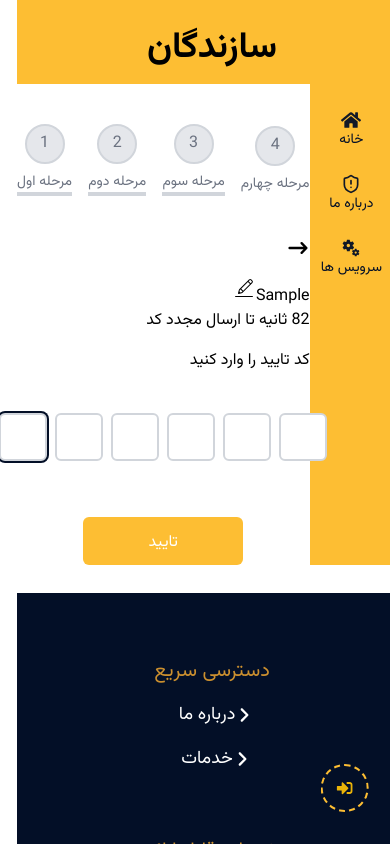
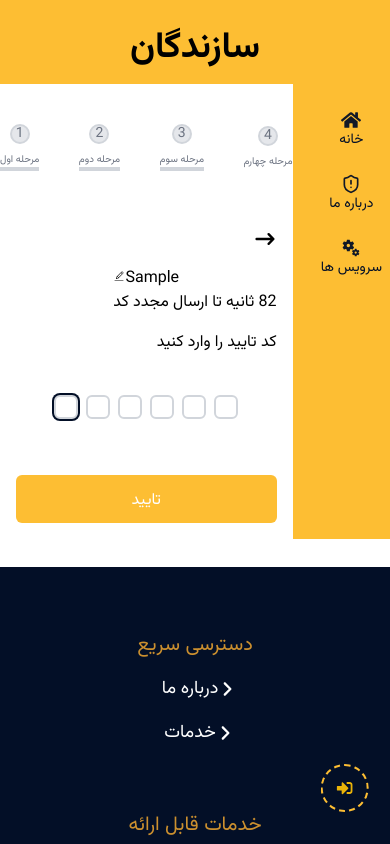
Before and after one commit to EmadARN/mvp-workers, a React (Vite) app: page /signIn in a window 390 px wide. Both pictures are taken after typing "Sample" into the empty fields and a click on the button "ارسال کد تایید". Shown: the top 844 px of the page. Built offline with nearby package versions, Linux system fonts and the light colour scheme.

Commit message:
update responsiv

```diff
--- a/src/components/auth/Stepper.jsx
+++ b/src/components/auth/Stepper.jsx
@@ -15,7 +15,7 @@ const Stepper = ({ currentStep }) => {
           <div key={step.id} className="flex flex-col items-center">
             {/* دایره هر مرحله */}
             <div
-              className={`flex items-center justify-center w-10 h-10 rounded-full border-2 ${
+              className={`flex items-center justify-center rounded-full w-5 h-5  md:w-10 md:h-10 first-letter:rounded-full border-2 text-[14px]  md:text-lg  ${
                 currentStep > index + 1
                   ? "bg-green-500 text-white border-green-500"
                   : currentStep === index + 1
@@ -27,9 +27,9 @@ const Stepper = ({ currentStep }) => {
             </div>
             {/* متن مرحله */}
             <p
-              className={`mt-2 text-sm ${
+              className={`mt-2 text-[10px] md:text-lg ${
                 currentStep === index + 1
-                  ? "text-blue-500 font-semibold"
+                  ? "text-blue-500 font-sans"
                   : "text-gray-500"
               }`}
             >
--- a/src/components/auth/otpForm/CheckOTPForm.jsx
+++ b/src/components/auth/otpForm/CheckOTPForm.jsx
@@ -1,6 +1,7 @@
 import { HiArrowNarrowRight } from "react-icons/hi";
 import { CiEdit } from "react-icons/ci";
 import PinInput from "./PinInput";
+
 function CheckOTPForm({
   onSubmit,
   otp,
@@ -11,19 +12,21 @@ function CheckOTPForm({
   phoneNumber,
 }) {
   return (
-    <div>
+    <div className="w-full max-w-md mx-auto p-4 sm:p-6">
       <button onClick={onBack} className="mb-4">
         <HiArrowNarrowRight className="w-6 h-6 text-secondary-500" />
       </button>
+
       {phoneNumber && (
-        <p>
+        <p className="text-center sm:text-left">
           {phoneNumber}
           <button onClick={onBack}>
-            <CiEdit className="w-6 h-6 text-primary-900" />
+            <CiEdit className="text-xs text-primary-900" />
           </button>
         </p>
       )}
-      <div className="mb-4 text-secondary-500">
+
+      <div className="mb-4  sm:text-right text-secondary-500">
         {time > 0 ? (
           <p>{time} ثانیه تا ارسال مجدد کد</p>
         ) : (
@@ -32,12 +35,12 @@ function CheckOTPForm({
       </div>
 
       <form className="space-y-10" onSubmit={onSubmit}>
-        <p className="font-bold">کد تایید را وارد کنید</p>
+        <p className="font-bold  sm:text-right">کد تایید را وارد کنید</p>
         <PinInput value={otp} onChange={setOtp} />
-        <div className="flex justify-center">
+        <div className="flex justify-center sm:justify-start">
           <button
             type="submit"
-            className="w-40 h-12 bg-main-1 text-white rounded-md mt-4 transition-all duration-300 transform hover:scale-105 pt-1"
+            className="w-full sm:w-40 h-12 bg-main-1 text-white rounded-md mt-4 transition-all duration-300 transform hover:scale-105 pt-1"
           >
             تایید
           </button>
@@ -46,4 +49,5 @@ function CheckOTPForm({
     </div>
   );
 }
+
 export default CheckOTPForm;
--- a/src/components/auth/otpForm/PinInput.jsx
+++ b/src/components/auth/otpForm/PinInput.jsx
@@ -18,7 +18,7 @@ const PinInput = ({ length = 6, onSubmit }) => {
           key={index}
           {...getInputProps(index)} // پراپ‌های مدیریت‌شده توسط هوک
           autoFocus={index === length - 1} // فوکوس روی آخرین ورودی
-          className="w-12 h-12 border-2 border-gray-300 text-center text-xl font-bold rounded-md focus:outline-none focus:ring-2 focus:ring-main-2 transition duration-300 ease-in-out"
+          className="w-6 h-6 md:w-12 md:h-12  border-2 border-gray-300 text-center text-xl font-bold rounded-md focus:outline-none focus:ring-2 focus:ring-main-2 transition duration-300 ease-in-out"
         />
       ))}
     </form>
--- a/src/components/auth/otpForm/SendOTPForm.jsx
+++ b/src/components/auth/otpForm/SendOTPForm.jsx
@@ -2,7 +2,7 @@ import TextField from "../../../common/TextField";
 
 const SendOTPForm = ({ phoneNumber, onChange, onSubmit }) => {
   return (
-    <div>
+    <div className="px-4 sm:px-6 md:px-8 lg:px-10">
       <form className="space-y-10" onSubmit={onSubmit}>
         <TextField
           label="شماره موبایل"
@@ -13,7 +13,7 @@ const SendOTPForm = ({ phoneNumber, onChange, onSubmit }) => {
         <div className="flex justify-center">
           <button
             type="submit"
-            className="btn w-[50%] bg-main-1 rounded-md text-main-2 py-2"
+            className="btn w-full sm:w-[70%] md:w-[50%] lg:w-[40%] bg-main-1 rounded-md text-main-2 py-2 transition-all duration-300"
           >
             ارسال کد تایید
           </button>
--- a/src/pages/home.js
+++ b/src/pages/home.js
@@ -1,4 +1,5 @@
 import BackToUp from "../common/BackToUp";
+import FAQs from "../components/AccordionMenu";
 import Carousel from "../components/Carousel";
 import CounterMain from "../components/counterMain/CounterMain";
 import Table from "../components/Table";
@@ -6,7 +7,6 @@ import WhyWorkers from "../components/whyWorkers/WhyWorkers";
 import Layout from "../container";
 import RightBar from "../container/RightBar";
 import { serviceVisitBtn } from "../widget/ServiceVisitBtn";
-import FAQs from "../components/AccordionMenu";
 
 const Home = () => {
   return (
--- a/src/pages/servicesUs.js
+++ b/src/pages/servicesUs.js
@@ -1,13 +1,19 @@
 import Layout from "../container";
 import OurService from "../components/ourServices/Services";
+import RightBar from "../container/RightBar";
 
 const ServicesUs = () => {
   return (
-    <>
-      <Layout>
-        <OurService />
-      </Layout>
-    </>
+    <Layout>
+      <div className="grid grid-cols-4">
+        <div className="col-span-1">
+          <RightBar />
+        </div>
+        <div className="col-span-3 md:col-span-4 space-y-16 md:space-y-28">
+          <OurService />
+        </div>
+      </div>
+    </Layout>
   );
 };
 
```
Also changed, not shown: src/components/AccordionMenu.jsx (renamed from src/components/AccordionMenu.js, +41 -15 lines).
